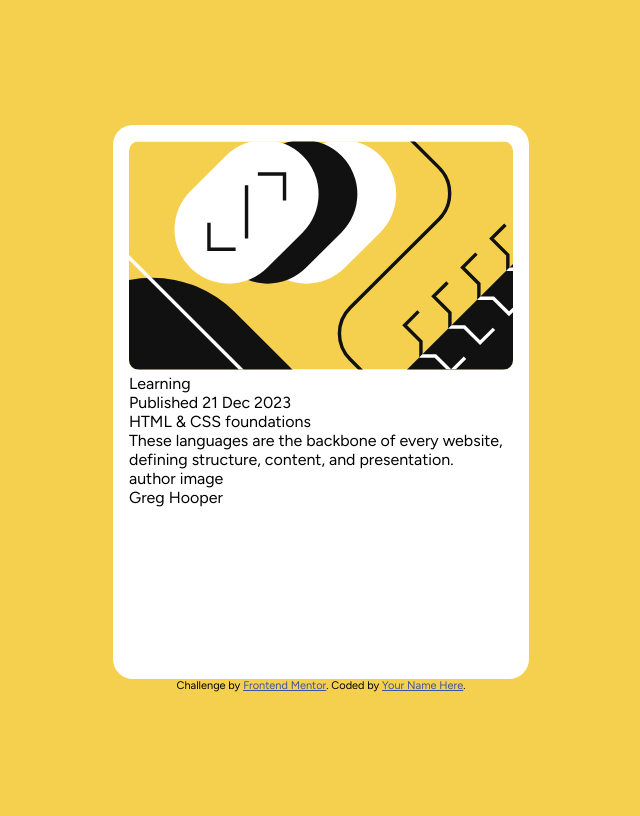
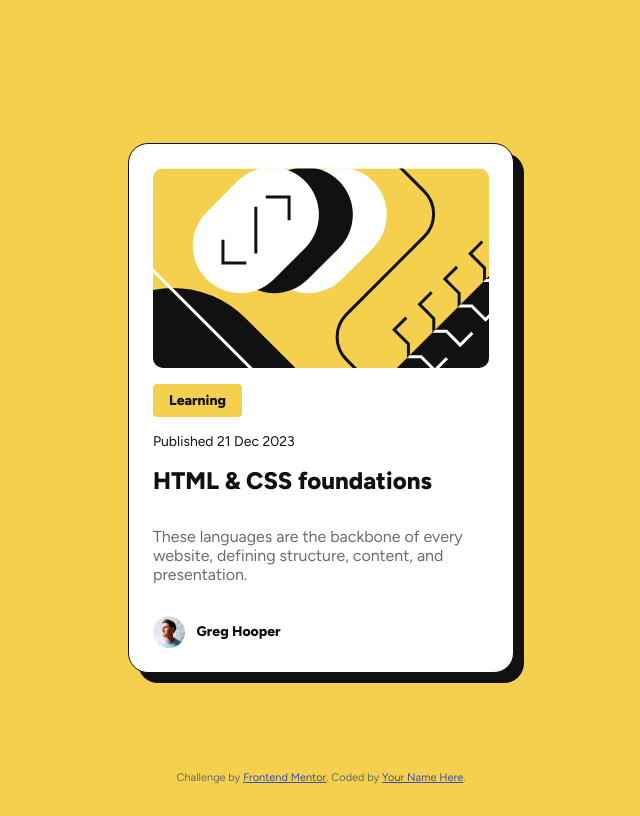
Before and after one commit to astnio/frontend-mentor-blog-preview-card, a plain HTML site: page index.html in a window 1280 px wide. Shown: the whole page, without its empty margins (319-959 px from the left). Drawn offline with Linux system fonts and the light colour scheme.

Commit message:
Added extra styling

```diff
--- a/index.html
+++ b/index.html
@@ -28,21 +28,25 @@
 		<div class="card">
 			<div class="card-image-container">
 				<img
-					class="article-image"
+					class="card-article-image"
 					src="./assets/images/illustration-article.svg"
 					alt="Illustration of article"
 				/>
 			</div>
-			<div class="category">Learning</div>
-			<div class="publish-date">Published 21 Dec 2023</div>
-			<div class="card-title">HTML & CSS foundations</div>
-			<div class="card-paragraph">
+			<div class="card-category bold text-3">Learning</div>
+			<div class="card-publish-date text-3">Published 21 Dec 2023</div>
+			<h4 class="card-title bold text-1">HTML & CSS foundations</h4>
+			<p class="card-paragraph text-2">
 				These languages are the backbone of every website, defining structure,
 				content, and presentation.
-			</div>
-			<div class="author-info-container">
-				<div class="author-avatar">author image</div>
-				<div class="author-name">Greg Hooper</div>
+			</p>
+			<div class="card-author-info-container">
+				<img
+					class="card-author-avatar"
+					src="./assets/images/image-avatar.webp"
+					alt="Author Avatar"
+				/>
+				<div class="card-author-name text-3 bold">Greg Hooper</div>
 			</div>
 		</div>
 
--- a/style.css
+++ b/style.css
@@ -6,6 +6,7 @@
 	--color-grey-500: rgb(107, 107, 107);
 	--color-white: rgb(255, 255, 255);
 
+	--spacing-250: 24px;
 	--spacing-200: 16px;
 	--spacing-150: 12px;
 	--spacing-100: 8px;
@@ -22,11 +23,24 @@ body {
 	font-family: 'Figtree', sans-serif;
 }
 
+h1,
+h2,
+h3,
+h4,
+h5,
+h6 {
+	padding: 0;
+	margin: 0;
+}
+
+/*** General ***/
+
 .text-1,
 .text-2,
 .text-3 {
-	line-height: 150px;
-	letter-spacing: 0px;
+	/* line-height: 150px;
+	letter-spacing: 0px; */
+	color: var(--color-grey-950);
 }
 
 .text-1 {
@@ -45,22 +59,85 @@ body {
 	font-weight: 800;
 }
 
+/*** Card ***/
+
 .card {
+	display: flex;
+	flex-direction: column;
+	gap: var(--spacing-200);
+
 	background-color: var(--color-white);
+
 	max-width: 384px;
 	min-height: 522px;
-	padding: var(--spacing-200);
+
 	border-radius: 20px;
+	border: 1px solid var(--color-grey-950);
+
+	box-shadow: 10px 10px 0px var(--color-grey-950);
 }
 
-.article-image {
+.card-image-container,
+.card-category,
+.card-publish-date,
+.card-title,
+p.card-paragraph,
+.card-author-info-container {
+	margin-inline: var(--spacing-250);
+}
+
+.card-image-container {
+	max-height: 200px;
+	overflow: hidden;
+	border-radius: 10px;
+	margin-top: var(--spacing-250);
+}
+
+img.card-article-image {
 	width: 100%;
-	border-radius: 10px;
 }
+
+.card-category {
+	background-color: var(--color-yellow);
+
+	width: fit-content;
+
+	margin-inline: var(--spacing-250);
+
+	padding-inline: var(--spacing-200);
+	padding-block: var(--spacing-100);
+
+	border-radius: 4px;
+}
+
+p.card-paragraph {
+	color: var(--color-grey-500);
+}
+
+.card-author-info-container {
+	display: flex;
+	align-items: center;
+	gap: var(--spacing-150);
+	margin-top: auto;
+	margin-bottom: var(--spacing-250);
+}
+
+img.card-author-avatar {
+	max-width: 32px;
+	max-height: 32px;
+}
+
+/*** Attribution ***/
 
 .attribution {
 	font-size: 11px;
 	text-align: center;
+
+	position: absolute;
+	bottom: 0;
+	margin-bottom: 1rem;
+
+	color: var(--color-grey-500);
 }
 .attribution a {
 	color: hsl(228, 45%, 44%);
```
